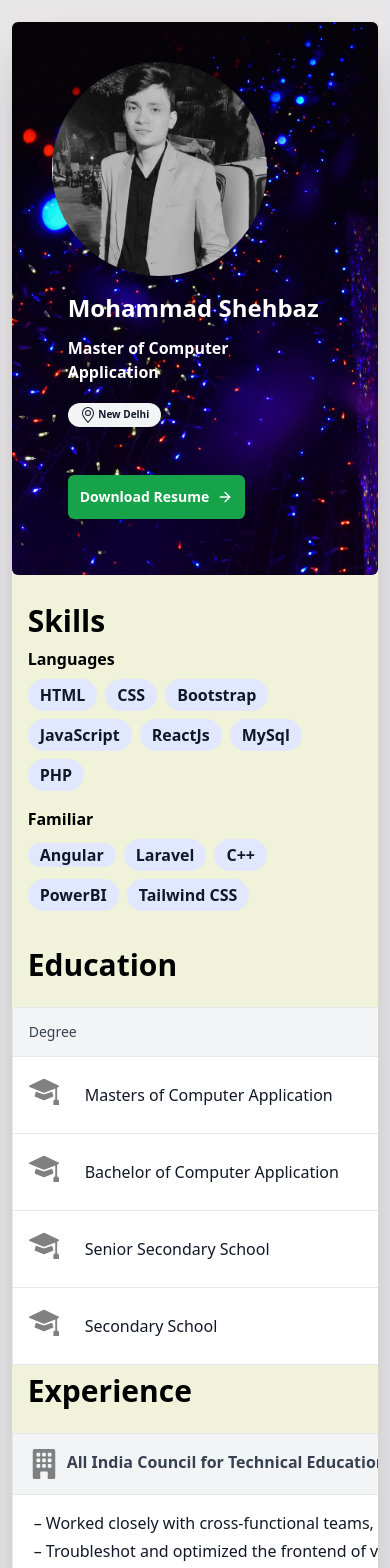
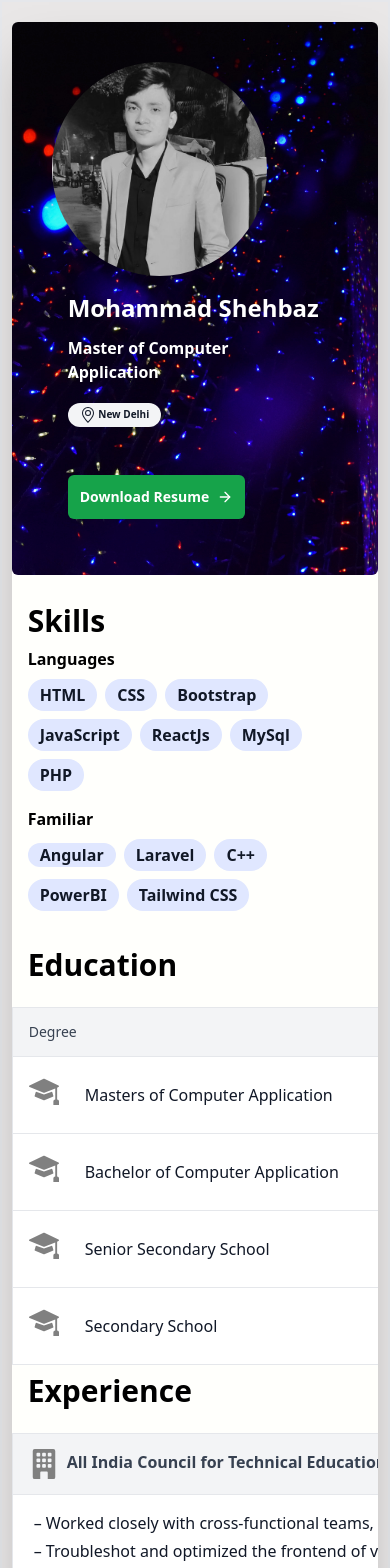
Before and after one commit to MOHAMMADSHEHBAZ/portfolio_new, a React (Vite) app: page / in a window 390 px wide. Shown: the top 1568 px of the page. Built offline with nearby package versions, Linux system fonts and the light colour scheme.

Commit message:
responsive design

```diff
--- a/src/components/certificates.jsx
+++ b/src/components/certificates.jsx
@@ -13,7 +13,7 @@ function Certificate(){
         <h2 class="text-3xl font-bold mt-4">Certificates</h2>
         </div>
         </div>
-        <div className='border-2 mt-5 bg-white rounded-2xl'>
+        <div className='mt-5 bg-white rounded-2xl'>
         <div className="flex flex-row justify-center items-center max-sm:flex-col">
         {/* first card */}
         <div class="cookieCard rounded-xl max-sm:w-64">
--- a/src/components/projects.jsx
+++ b/src/components/projects.jsx
@@ -13,7 +13,7 @@ function Projects(){
         <h2 class="text-3xl font-bold">Projects</h2>
         </div>
         </div>
-        <div className='border-2 mt-5 bg-white rounded-2xl'>
+        <div className=' mt-5 bg-white rounded-2xl'>
         {/* First box */}
         <div className="flex flex-row justify-center items-center max-sm:flex-col ">
             {/* first card */}
--- a/src/components/style.css
+++ b/src/components/style.css
@@ -15,7 +15,10 @@ img, svg, video, canvas, audio, iframe, embed, object {
     width: 100%;
 }
 .education{
-    background-color: rgb(240, 243, 217);
+    background-color: rgb(255, 255, 252);
+}
+.max-w-7xl{
+  max-width: 113rem !important;
 }
 .exp{
     margin-left: -35px !important;
```
